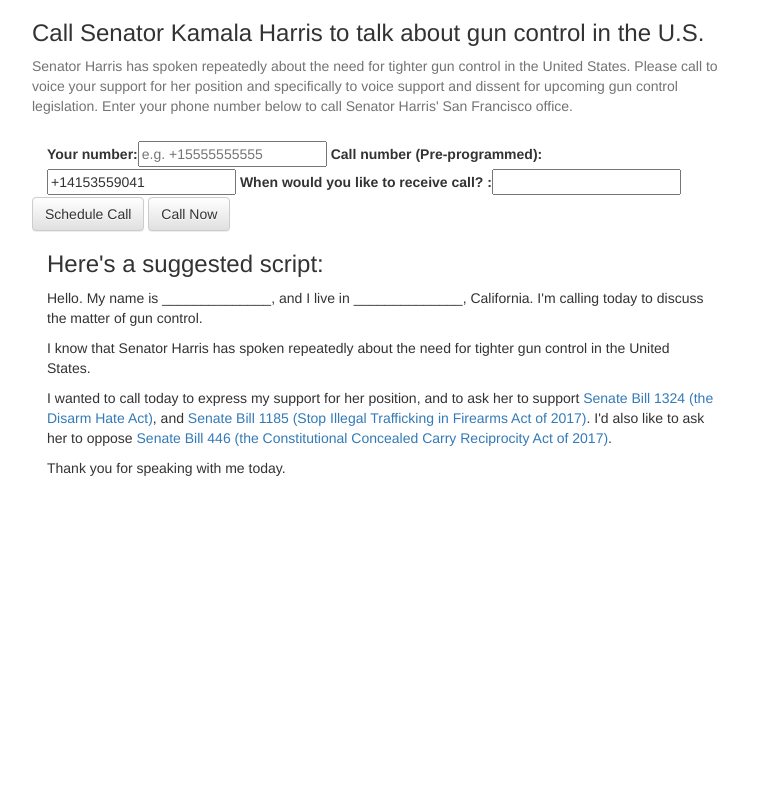
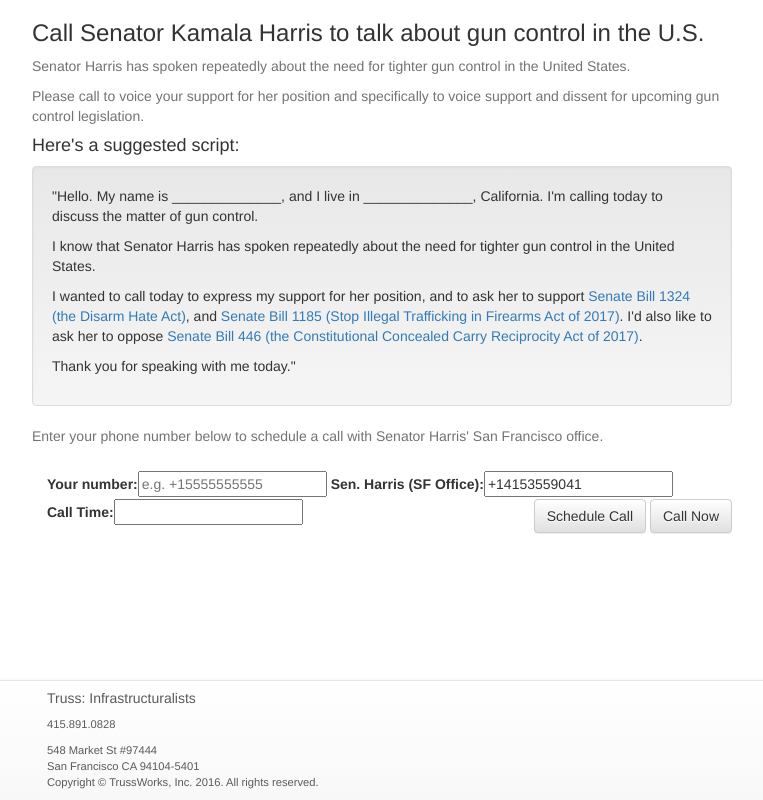
Before and after one commit to kilbergr/BoomerRang, a Django app: page / in a window 1280 px wide. Shown: the whole page, without its empty margins (258-1021 px from the left). Run offline with Django 3.2, Linux system fonts and the light colour scheme; some libraries are stand-ins or nearby versions.

Commit message:
adding footer and styling

```diff
--- a/boomerrang/boomerrang_app/forms.py
+++ b/boomerrang/boomerrang_app/forms.py
@@ -25,8 +25,8 @@
         super(BoomForm, self).__init__(*args, **kwargs)
         self.fields['source_num'].label = "Your number"
         self.fields['source_num'].widget.attrs['placeholder'] = "e.g. +15555555555"
-        self.fields['target_num'].label = "Call number (Pre-programmed)"
+        self.fields['target_num'].label = "Sen. Harris (SF Office)"
         # TODO (rebecca): Remove below to allow editing once out of user research
         self.fields['target_num'].widget.attrs['readonly'] = "readonly"
         self.fields[
-            'time_scheduled'].label = "When would you like to receive call? "
+            'time_scheduled'].label = "Call Time"
--- a/boomerrang/boomerrang_app/templates/index.html
+++ b/boomerrang/boomerrang_app/templates/index.html
@@ -42,22 +42,38 @@
             {% csrf_token %}
             <div class="form-group">
               <h3>Call Senator Kamala Harris to talk about gun control in the U.S.</h3>
-                    <p class="help-block">Senator Harris has spoken repeatedly about the need for tighter gun control in the United States. Please call to voice your support for her position and specifically to voice support and dissent for upcoming gun control legislation.
-                    Enter your phone number below to call Senator Harris' San Francisco office.</p>
+              <p class="help-block">Senator Harris has spoken repeatedly about the need for tighter gun control in the United States.</p>
+              <p class="help-block">Please call to voice your support for her position and specifically to voice support and dissent for upcoming gun control legislation.</p>
+              <h4>Here's a suggested script:</h4>
+              <div class="well">
+                <p>"Hello. My name is ______________, and I live in ______________, California. I'm calling today to discuss the matter of gun control.</p>
+                <p>I know that Senator Harris has spoken repeatedly about the need for tighter gun control in the United States.</p>
+                <p>I wanted to call today to express my support for her position, and to ask her to support <a href="https://www.congress.gov/bill/115th-congress/senate-bill/1324" target="_blank">Senate Bill 1324 (the Disarm Hate Act)</a>, and <a href="https://www.congress.gov/bill/115th-congress/senate-bill/1185" target="_blank">Senate Bill 1185 (Stop Illegal Trafficking in Firearms Act of 2017)</a>. I'd also like to ask her to oppose <a href="https://www.congress.gov/bill/115th-congress/senate-bill/446" target="_blank">Senate Bill 446 (the Constitutional Concealed Carry Reciprocity Act of 2017)</a>.</p>
+                <p>Thank you for speaking with me today."</p>
+              </div>
+              <p class="help-block">Enter your phone number below to schedule a call with Senator Harris' San Francisco office.</p>
             </div>
             {{ form|bootstrap_horizontal }}
-                  <div class="form-group">
+            <div class="form-group pull-right">
               <input type="submit" name="schedule" class="btn btn-default" value="Schedule Call"/>
               <input type="submit" name="callnow" class="btn btn-default" value="Call Now"/>
             </div>
           </form>
-                <h3>Here's a suggested script:</h3>
-                <p>Hello. My name is ______________, and I live in ______________, California. I'm calling today to discuss the matter of gun control.</p>
-                <p>I know that Senator Harris has spoken repeatedly about the need for tighter gun control in the United States.</p>
-                <p>I wanted to call today to express my support for her position, and to ask her to support <a href="https://www.congress.gov/bill/115th-congress/senate-bill/1324" target="_blank">Senate Bill 1324 (the Disarm Hate Act)</a>, and <a href="https://www.congress.gov/bill/115th-congress/senate-bill/1185" target="_blank">Senate Bill 1185 (Stop Illegal Trafficking in Firearms Act of 2017)</a>. I'd also like to ask her to oppose <a href="https://www.congress.gov/bill/115th-congress/senate-bill/446" target="_blank">Senate Bill 446 (the Constitutional Concealed Carry Reciprocity Act of 2017)</a>.
-                <p>Thank you for speaking with me today.</p>
         </div>
       </div>
     </div>
+    <nav class="navbar navbar-default navbar-fixed-bottom">
+      <div class="container" id="footer">
+        <div class="card">
+          <div class="card-body">
+            <h5 class="card-title">Truss: Infrastructuralists</h5>
+            <p class="card-text" >415.891.0828</p>
+            <p class="card-text">548 Market St #97444<br>
+            San Francisco CA 94104-5401<br>
+            Copyright © TrussWorks, Inc. 2016. All rights reserved.</p>
+          </div>
+        </div>
+      </div>
+    </nav>
   </body>
 </html>
--- a/boomerrang/static/boomerrang/css/styles.css
+++ b/boomerrang/static/boomerrang/css/styles.css
@@ -1,4 +1,17 @@
-div.container{
+body {
+	padding-bottom: 140px;
+}
+
+div.container {
     width: 50vw;
     min-width: 700px;
 }
+
+.pull-right {
+  float: right !important;
+}
+
+div#footer {
+	color: #5A5A5A;
+	font-size: 80%;
+}
```
Lines whose indentation alone changed are shown as unchanged.
